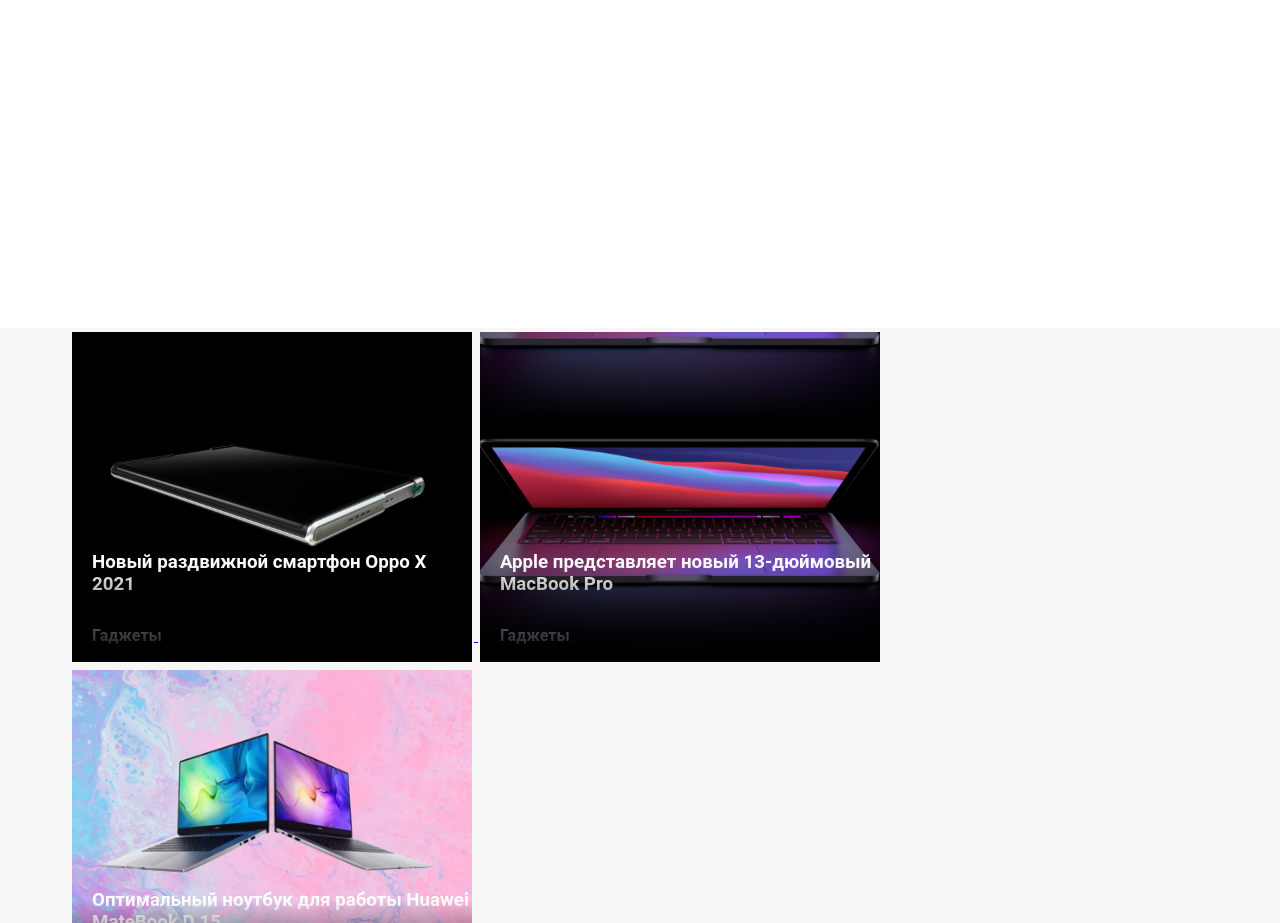
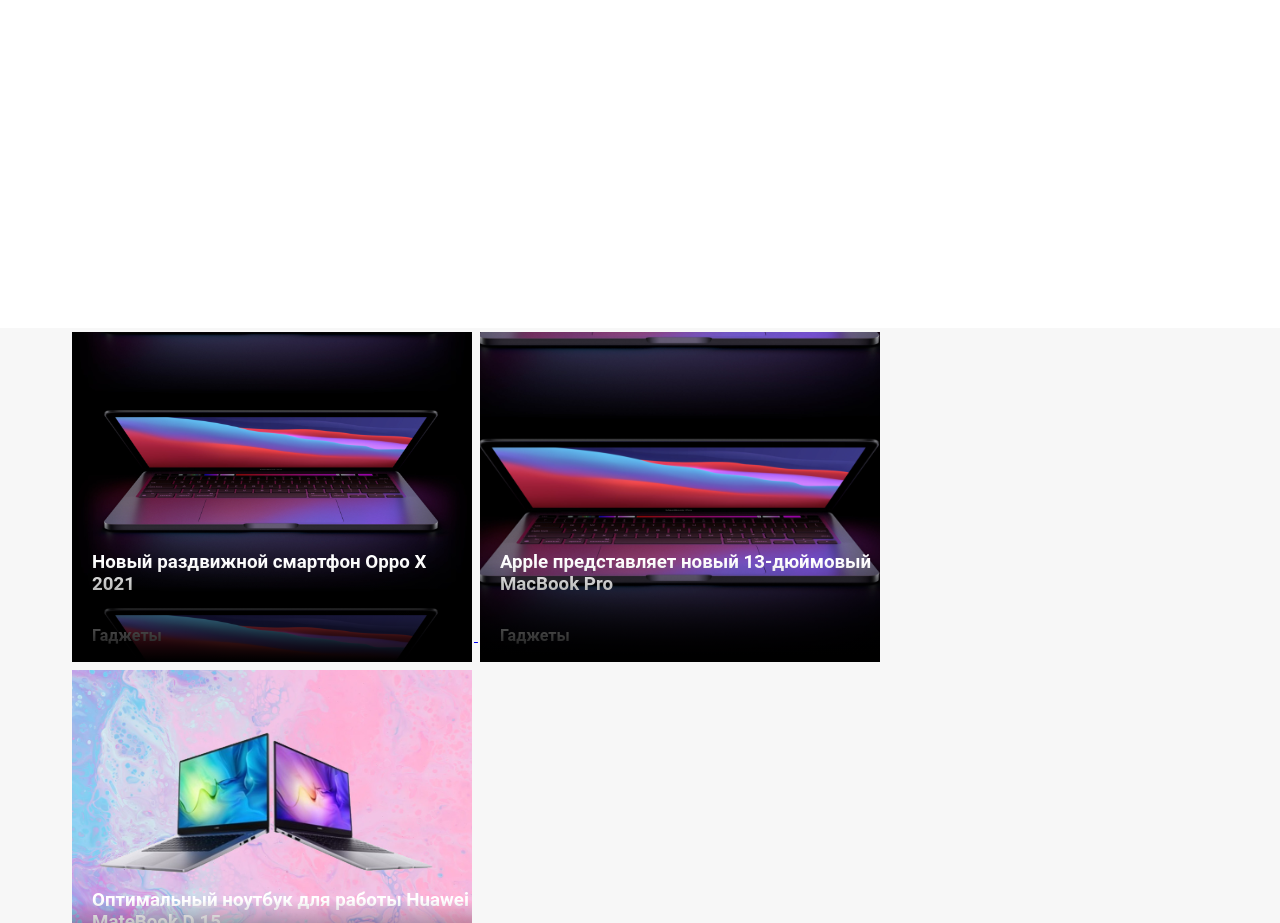
Before and after one commit to ItEduard/ItEduard.github.io, a plain HTML site: page gadgets.html in a window 1280 px wide. Shown: the part 177-1100 px from the top of the page. Drawn offline with Linux system fonts and the light colour scheme.

Commit message:
Update gadgets.css

```diff
--- a/gadgets.css
+++ b/gadgets.css
@@ -137,7 +137,7 @@ main {
 	margin-left: 50px;
 }
 .news0 {
-	background-image: url(img/oppo.jpg);
+	background-image: url(img/mac.jpg);
 	background-position: center;
 	background-size: 100%;
 }
```
